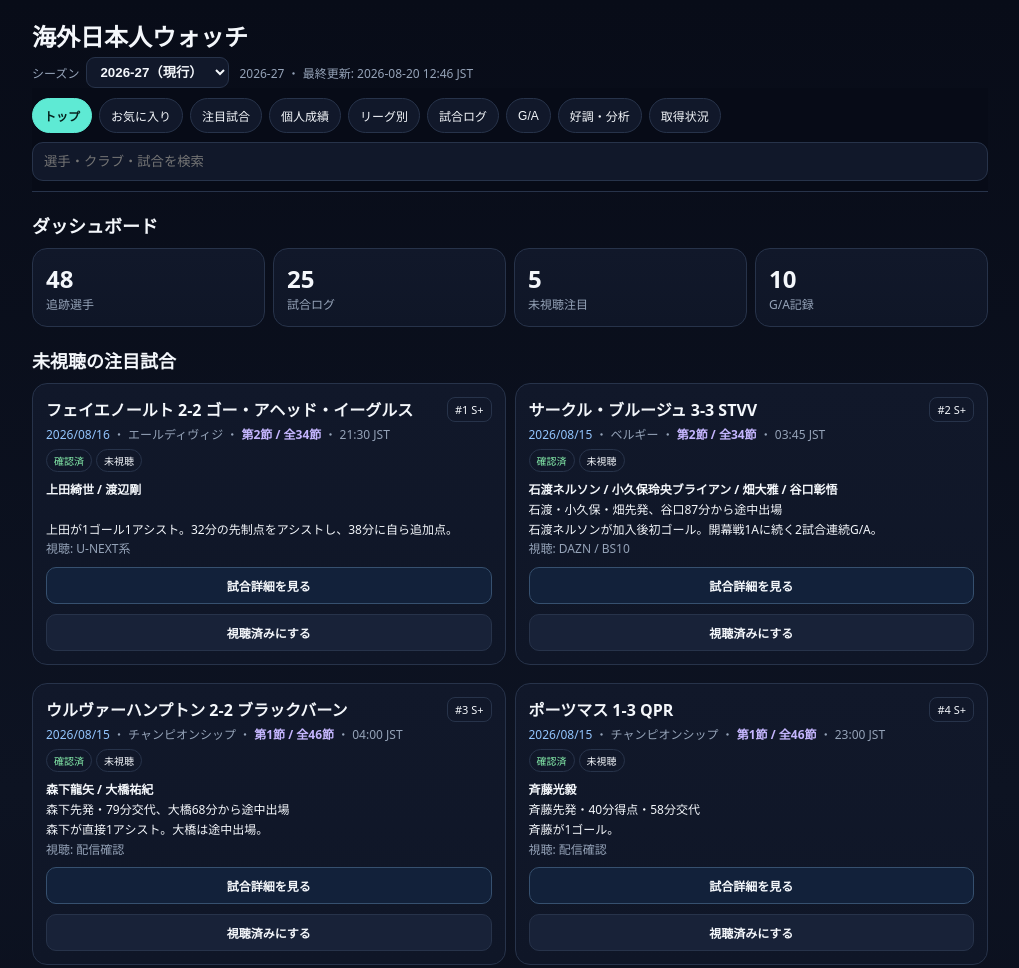
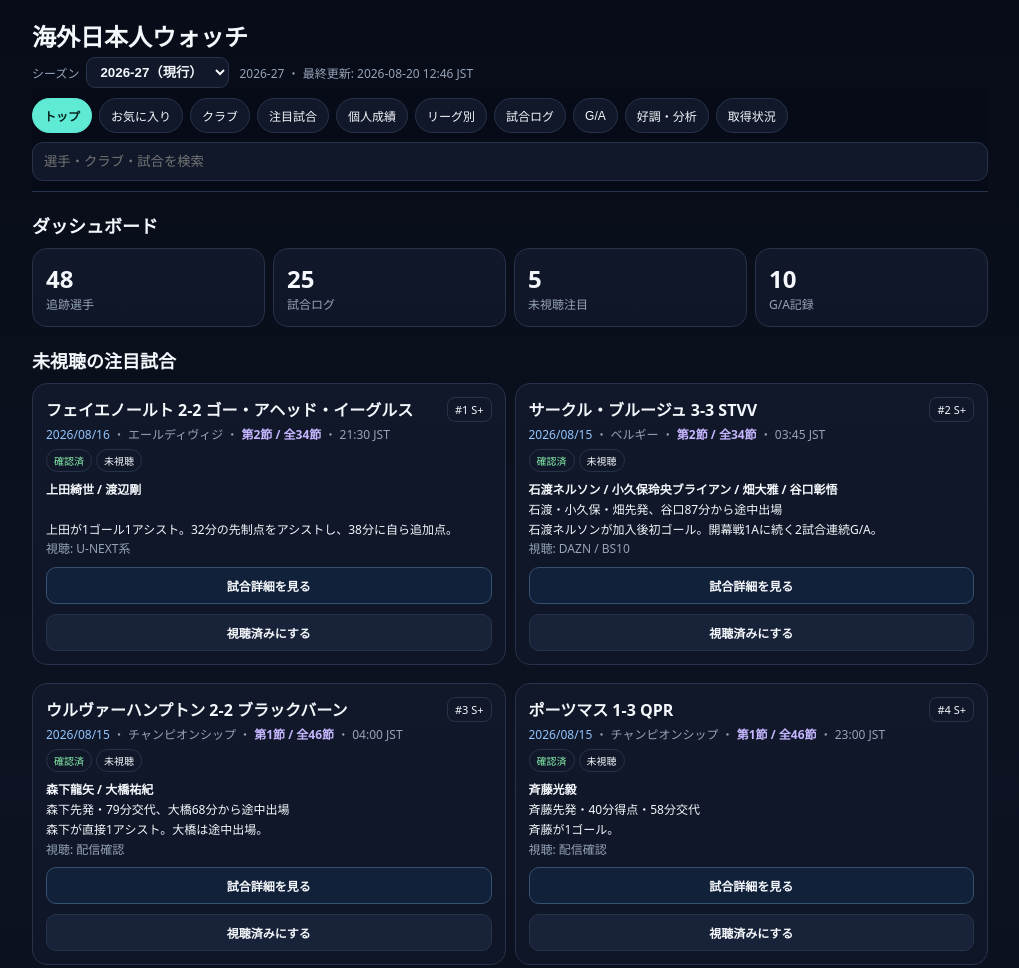
Before and after one commit to ssdkllpd/japanese-football-watch, a plain HTML site: page index.html in a window 1280 px wide. Shown: the top 968 px of the page, without its empty margins (130-1149 px from the left). Drawn offline with Linux system fonts and the light colour scheme.

Commit message:
Add dedicated club hub

```diff
--- /dev/null
+++ b/clubs.js
@@ -0,0 +1,253 @@
+(() => {
+  'use strict';
+
+  let selectedLeague = 'すべて';
+  let favoriteMode = 'すべて';
+
+  function esc(value) {
+    return typeof E === 'function'
+      ? E(value)
+      : String(value ?? '').replace(/[&<>"']/g, char => ({
+          '&': '&amp;', '<': '&lt;', '>': '&gt;', '"': '&quot;', "'": '&#039;'
+        })[char]);
+  }
+
+  function currentData() {
+    try { return D || null; } catch { return null; }
+  }
+
+  function favoriteState() {
+    try { return window.JFWFavorites?.read() || { players: [], clubs: [] }; }
+    catch { return { players: [], clubs: [] }; }
+  }
+
+  function favoriteClubNames(state = favoriteState()) {
+    return new Set((state.clubs || []).map(club => club.name));
+  }
+
+  function knownStat(players, key) {
+    const values = players
+      .map(player => player.stats?.[key])
+      .filter(value => value != null && Number.isFinite(Number(value)))
+      .map(Number);
+    return {
+      value: values.length ? values.reduce((sum, value) => sum + value, 0) : null,
+      coverage: values.length,
+      total: players.length
+    };
+  }
+
+  function matchesForClub(name, players) {
+    try {
+      if (typeof relevantClubMatches === 'function') return relevantClubMatches(name);
+    } catch {}
+    const names = players.map(player => player.name);
+    return (currentData()?.matches || []).filter(match =>
+      String(match.match || '').includes(name) ||
+      names.some(playerName => String(match.players || '').includes(playerName))
+    );
+  }
+
+  function clubRows() {
+    const clubs = new Map();
+    for (const player of currentData()?.players || []) {
+      if (!player.club) continue;
+      if (!clubs.has(player.club)) {
+        clubs.set(player.club, {
+          name: player.club,
+          league: player.league || 'リーグ未取得',
+          players: []
+        });
+      }
+      clubs.get(player.club).players.push(player);
+    }
+
+    return [...clubs.values()].map(club => ({
+      ...club,
+      goals: knownStat(club.players, 'goals'),
+      assists: knownStat(club.players, 'assists'),
+      matches: matchesForClub(club.name, club.players)
+    })).sort((a, b) => {
+      const orderList = typeof order !== 'undefined' ? order : [];
+      const leagueDiff = orderList.indexOf(a.league) - orderList.indexOf(b.league);
+      return leagueDiff || a.name.localeCompare(b.name, 'ja');
+    });
+  }
+
+  function leagueOptions(rows) {
+    const present = new Set(rows.map(row => row.league));
+    const ordered = (typeof order !== 'undefined' ? order : ['すべて']).filter(
+      league => league === 'すべて' || present.has(league)
+    );
+    for (const league of present) if (!ordered.includes(league)) ordered.push(league);
+    return ordered;
+  }
+
+  function monogram(name) {
+    const letters = Array.from(String(name || '').replace(/[\s・･＝=_\-]/g, ''));
+    return letters.slice(0, 2).join('') || 'CL';
+  }
+
+  function formatStat(stat) {
+    return stat.value == null ? '—' : String(stat.value);
+  }
+
+  function matchNote(row) {
+    if (!row.matches.length) return '個別試合はまだ未登録';
+    const latest = [...row.matches].sort((a, b) => String(b.ko || '').localeCompare(String(a.ko || '')))[0];
+    const date = String(latest?.ko || '').slice(0, 10).replaceAll('-', '/');
+    return `${row.matches.length}試合登録${latest?.round ? ` ・ ${latest.round}` : ''}${date ? ` ・ ${date}` : ''}`;
+  }
+
+  function favoriteControl(row, selected) {
+    const label = selected ? `${row.name}のお気に入りを解除` : `${row.name}をお気に入り登録`;
+    return `<button type="button" class="favoritebtn favoritebtn--icon clubFavoriteButton ${selected ? 'on' : ''}" data-club-favorite="${esc(row.name)}" aria-pressed="${selected}" aria-label="${esc(label)}" title="${esc(label)}"><span class="favoriteStar" aria-hidden="true">${selected ? '★' : '☆'}</span></button>`;
+  }
+
+  function clubCard(row, favoriteNames) {
+    const selected = favoriteNames.has(row.name);
+    const names = row.players.map(player => player.name).join('、');
+    return `<div class="card clickable clubDirectoryCard" data-open-club="${esc(row.name)}">
+      ${favoriteControl(row, selected)}
+      <div class="clubCardHead">
+        <div class="clubMonogram" aria-hidden="true">${esc(monogram(row.name))}</div>
+        <div class="grow"><div class="name">${esc(row.name)}</div><div class="sub">${esc(row.league)}</div></div>
+      </div>
+      <div class="clubPills"><span class="pill">日本人 ${row.players.length}人</span>${selected ? '<span class="pill clubFavoritePill">★ お気に入り</span>' : ''}</div>
+      <div class="clubPlayerNames">${esc(names)}</div>
+      <div class="clubMiniStats">
+        <div><b>${formatStat(row.goals)}</b><span>今季得点</span></div>
+        <div><b>${formatStat(row.assists)}</b><span>今季アシスト</span></div>
+        <div><b>${row.matches.length}</b><span>登録試合</span></div>
+      </div>
+      <div class="sub clubMatchNote">${esc(matchNote(row))}</div>
+    </div>`;
+  }
+
+  function filterButton(label, selected, dataName) {
+    return `<button type="button" class="btn ${selected ? 'on' : ''}" ${dataName}>${esc(label)}</button>`;
+  }
+
+  function bindControls(root) {
+    root.querySelectorAll('[data-club-league]').forEach(button => {
+      button.onclick = () => {
+        selectedLeague = button.dataset.clubLeague;
+        renderClubs();
+      };
+    });
+    root.querySelectorAll('[data-club-favorite-mode]').forEach(button => {
+      button.onclick = () => {
+        favoriteMode = button.dataset.clubFavoriteMode;
+        renderClubs();
+      };
+    });
+    root.querySelectorAll('[data-club-favorite]').forEach(button => {
+      button.onclick = event => {
+        event.preventDefault();
+        event.stopPropagation();
+        window.JFWFavorites?.toggle('club', button.dataset.clubFavorite, button.dataset.clubFavorite);
+      };
+    });
+  }
+
+  function renderClubs() {
+    const root = document.getElementById('clubsRoot');
+    if (!root) return;
+    const data = currentData();
+    if (!data) {
+      root.innerHTML = '<section><div class="empty">クラブデータを読み込み中…</div></section>';
+      return;
+    }
+
+    const allRows = clubRows();
+    const favorites = favoriteClubNames();
+    const leagues = leagueOptions(allRows);
+    if (!leagues.includes(selectedLeague)) selectedLeague = 'すべて';
+    const filtered = allRows.filter(row =>
+      (selectedLeague === 'すべて' || row.league === selectedLeague) &&
+      (favoriteMode === 'すべて' || favorites.has(row.name))
+    );
+    filtered.sort((a, b) => Number(favorites.has(b.name)) - Number(favorites.has(a.name)) || a.name.localeCompare(b.name, 'ja'));
+    const trackedPlayers = allRows.reduce((sum, row) => sum + row.players.length, 0);
+    const favoriteCount = allRows.filter(row => favorites.has(row.name)).length;
+
+    root.innerHTML = `<section>
+      <div class="sectionTitleRow"><div><h2>クラブ</h2><div class="lead">追跡中の日本人所属クラブを、リーグやお気に入りから探せます。</div></div><span class="pill">${esc(selectedSeason)}</span></div>
+      <div class="summary clubSummary">
+        <div class="sum"><div class="num">${allRows.length}</div><div class="muted">追跡クラブ</div></div>
+        <div class="sum"><div class="num">${trackedPlayers}</div><div class="muted">所属日本人</div></div>
+        <div class="sum"><div class="num">${favoriteCount}</div><div class="muted">お気に入り</div></div>
+      </div>
+    </section>
+    <section>
+      <h2>絞り込み</h2>
+      <div class="scroll clubFilterRow">${['すべて', 'お気に入り'].map(mode => filterButton(mode, favoriteMode === mode, `data-club-favorite-mode="${esc(mode)}"`)).join('')}</div>
+      <div class="scroll clubFilterRow">${leagues.map(league => filterButton(league, selectedLeague === league, `data-club-league="${esc(league)}"`)).join('')}</div>
+      <div class="lead clubResultLead">${filtered.length}クラブを表示</div>
+      <div class="grid clubDirectoryGrid">${filtered.map(row => clubCard(row, favorites)).join('') || '<div class="card favoriteEmpty"><div class="favoriteEmptyStar" aria-hidden="true">☆</div><div><div class="name">該当するクラブはありません</div><div class="reason">別のリーグを選ぶか、クラブ詳細からお気に入り登録してください。</div></div></div>'}</div>
+    </section>`;
+
+    bindControls(root);
+    try { bindEntities(root); } catch {}
+  }
+
+  function installStyle() {
+    if (document.getElementById('club-directory-style')) return;
+    const style = document.createElement('style');
+    style.id = 'club-directory-style';
+    style.textContent = `
+      .clubSummary{margin-top:12px}.clubFilterRow{margin-bottom:8px}.clubResultLead{margin:11px 0 9px}
+      .clubDirectoryCard{position:relative;padding-right:66px;overflow:hidden}
+      .clubCardHead{display:flex;align-items:center;gap:11px;min-height:48px}
+      .clubMonogram{width:46px;height:46px;flex:0 0 46px;border-radius:13px;display:grid;place-items:center;background:linear-gradient(145deg,#243653,#162137);border:1px solid #3b4d6b;color:var(--a);font-size:13px;font-weight:950;letter-spacing:-1px}
+      .clubPills{margin-top:4px}.clubFavoritePill{color:var(--y);border-color:#fbbf2455}
+      .clubPlayerNames{font-size:12px;line-height:1.55;color:#d8e1ed;margin-top:9px;min-height:38px}
+      .clubMiniStats{display:grid;grid-template-columns:repeat(3,minmax(0,1fr));gap:6px;margin-top:10px}
+      .clubMiniStats>div{background:var(--p2);border:1px solid var(--l);border-radius:10px;padding:8px;text-align:center;min-width:0}
+      .clubMiniStats b,.clubMiniStats span{display:block}.clubMiniStats b{font-size:18px;color:var(--a)}.clubMiniStats span{font-size:9px;color:var(--m);margin-top:2px}
+      .clubMatchNote{white-space:nowrap;overflow:hidden;text-overflow:ellipsis;margin-top:8px}
+      @media(min-width:720px){.clubDirectoryGrid{grid-template-columns:repeat(2,minmax(0,1fr))}}
+    `;
+    document.head.appendChild(style);
+  }
+
+  function installView() {
+    if (!pages.some(([key]) => key === 'clubs')) {
+      const favoriteIndex = pages.findIndex(([key]) => key === 'favorites');
+      pages.splice(favoriteIndex >= 0 ? favoriteIndex + 1 : 1, 0, ['clubs', 'クラブ']);
+    }
+    if (!document.getElementById('v-clubs')) {
+      const view = document.createElement('div');
+      view.id = 'v-clubs';
+      view.className = 'view';
+      view.innerHTML = '<div id="clubsRoot"></div>';
+      const anchor = document.getElementById('v-favorites') || document.getElementById('v-home');
+      anchor?.insertAdjacentElement('afterend', view);
+    }
+    R.clubsRoot = document.getElementById('clubsRoot');
+  }
+
+  function patchRenderAll() {
+    const baseRenderAll = renderAll;
+    renderAll = function() {
+      baseRenderAll();
+      renderClubs();
+    };
+  }
+
+  function setFilters({ league = selectedLeague, favorites = favoriteMode } = {}) {
+    selectedLeague = league;
+    favoriteMode = favorites;
+    renderClubs();
+  }
+
+  function start() {
+    installStyle();
+    installView();
+    patchRenderAll();
+    renderClubs();
+    window.JFWClubs = { render: renderClubs, rows: clubRows, setFilters };
+  }
+
+  start();
+})();
--- a/index.html
+++ b/index.html
@@ -107,5 +107,6 @@ R.seasonSelect.addEventListener('change',()=>loadSeason(R.seasonSelect.value,{re
 R.searchBox.addEventListener('input',()=>{renderSuggestions();renderSearch()});R.searchBox.addEventListener('focus',renderSuggestions);R.searchBox.addEventListener('keydown',e=>{if(e.key==='ArrowDown'&&suggestRows.length){e.preventDefault();suggestIndex=(suggestIndex+1)%suggestRows.length;paintSuggestion()}else if(e.key==='ArrowUp'&&suggestRows.length){e.preventDefault();suggestIndex=(suggestIndex-1+suggestRows.length)%suggestRows.length;paintSuggestion()}else if(e.key==='Enter'&&suggestIndex>=0){e.preventDefault();chooseSuggestion(suggestIndex)}else if(e.key==='Escape'){R.searchBox.value='';clearSuggestions();showPage(lastPage)}});document.addEventListener('click',e=>{if(!e.target.closest('.searchWrap'))clearSuggestions()});window.addEventListener('popstate',()=>{let u=new URL(location.href),p=u.searchParams.get('player'),c=u.searchParams.get('club');if(p&&playerByRef(p)){activePlayer=p;renderPlayerDetail();showPage('player',{scroll:false})}else if(c&&clubPlayers(c).length){activeClub=c;renderClubDetail();showPage('club',{scroll:false})}else showPage(location.hash.replace('#','')||lastPage,{scroll:false})});
 </script>
 <script src="favorites.js"></script>
+<script src="clubs.js"></script>
 <script>init();</script>
 </body></html>
```
Also changed, not shown: tests/clubs.test.js (added, +119 -0 lines).
